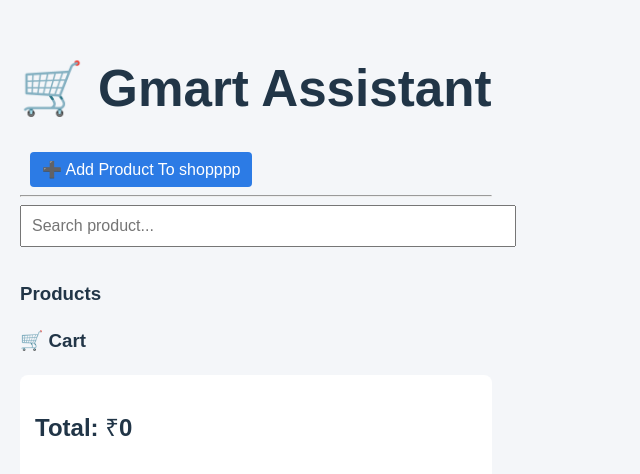
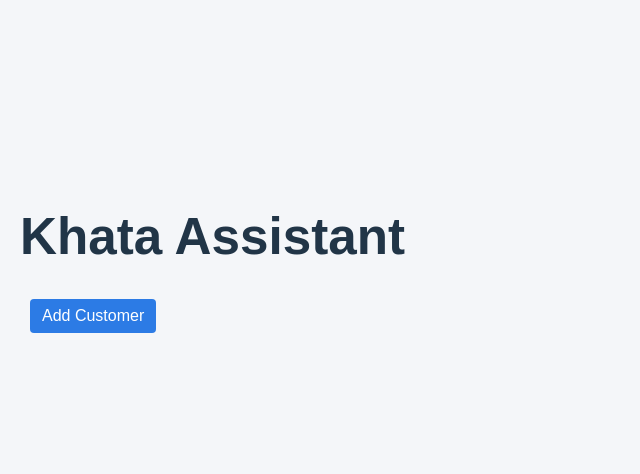
Before and after one commit to sid3798/gmart, a React (Vite) app: page / in a window 1280 px wide. Shown: the part 146-620 px from the top of the page, without its empty margins (0-640 px from the left). Built offline with nearby package versions, Linux system fonts and the light colour scheme.

Commit message:
add cust

```diff
--- a/package.json
+++ b/package.json
@@ -10,6 +10,7 @@
     "preview": "vite preview"
   },
   "dependencies": {
+    "firebase": "^12.11.0",
     "react": "^19.2.0",
     "react-dom": "^19.2.0",
     "vite-plugin-pwa": "^1.2.0"
--- a/src/App.jsx
+++ b/src/App.jsx
@@ -1,178 +1,29 @@
 import { useState } from "react";
 import "./App.css";
+import { collection, addDoc } from "firebase/firestore";
+import { db } from "./firebase";
 
 function App() {
-  const [products, setProducts] = useState([]);
-  const [cart, setCart] = useState([]);
-  const [search, setSearch] = useState("");
-  const [showForm, setShowForm] = useState(false);
 
-  const [newProduct, setNewProduct] = useState({
-    name: "",
-    qty: "",
-    unit: "Liter",
-    purchasePrice: "",
-    sellingPrice: "",
-    supplier: "",
-  });
-
-  // Auto margin calculation
-  const margin =
-    newProduct.purchasePrice && newProduct.sellingPrice
-      ? (
-          parseFloat(newProduct.sellingPrice) -
-          parseFloat(newProduct.purchasePrice)
-        ).toFixed(2)
-      : "";
-
-  const handleAddProduct = () => {
-    if (!newProduct.name || !newProduct.purchasePrice || !newProduct.sellingPrice) return;
-
-    const productToSave = {
-      id: Date.now(),
-      name: newProduct.name,
-      qty: parseFloat(newProduct.qty),
-      unit: newProduct.unit,
-      purchasePrice: parseFloat(newProduct.purchasePrice),
-      sellingPrice: parseFloat(newProduct.sellingPrice),
-      margin: parseFloat(margin),
-      supplier: newProduct.supplier,
-    };
-
-    setProducts([...products, productToSave]);
-    setShowForm(false);
-
-    setNewProduct({
-      name: "",
-      qty: "",
-      unit: "Liter",
-      purchasePrice: "",
-      sellingPrice: "",
-      supplier: "",
-    });
+  const addCustomer = async () => {
+    try {
+      await addDoc(collection(db, "customers"), {
+        name: "Ramesh",
+        createdAt: new Date()
+      });
+      alert("Customer added!");
+    } catch (error) {
+      console.error(error);
+    }
   };
-
-  const filteredProducts = products.filter((p) =>
-    p.name.toLowerCase().includes(search.toLowerCase())
-  );
-
-  const addToCart = (product) => {
-    setCart([...cart, product]);
-  };
-
-  const total = cart.reduce((sum, item) => sum + item.sellingPrice, 0);
 
   return (
     <div className="container">
-      <h1>🛒 Gmart Assistant</h1>
+      <h1>Khata Assistant</h1>
 
-      <button onClick={() => setShowForm(true)}>
-        ➕ Add Product To shopppp
+      <button onClick={addCustomer}>
+        Add Customer
       </button>
-
-      {showForm && (
-        <div className="cart-section">
-          <h3>Add New Product</h3>
-
-          <input
-            placeholder="Item Name"
-            value={newProduct.name}
-            onChange={(e) =>
-              setNewProduct({ ...newProduct, name: e.target.value })
-            }
-          />
-
-          <input
-            type="number"
-            placeholder="Quantity"
-            value={newProduct.qty}
-            onChange={(e) =>
-              setNewProduct({ ...newProduct, qty: e.target.value })
-            }
-          />
-
-          <select
-            value={newProduct.unit}
-            onChange={(e) =>
-              setNewProduct({ ...newProduct, unit: e.target.value })
-            }
-          >
-            <option>Liter</option>
-            <option>Kg</option>
-            <option>Piece</option>
-          </select>
-
-          <input
-            type="number"
-            placeholder="Purchase Price"
-            value={newProduct.purchasePrice}
-            onChange={(e) =>
-              setNewProduct({
-                ...newProduct,
-                purchasePrice: e.target.value,
-              })
-            }
-          />
-
-          <input
-            type="number"
-            placeholder="Selling Price"
-            value={newProduct.sellingPrice}
-            onChange={(e) =>
-              setNewProduct({
-                ...newProduct,
-                sellingPrice: e.target.value,
-              })
-            }
-          />
-
-          <input
-            placeholder="Supplier Name"
-            value={newProduct.supplier}
-            onChange={(e) =>
-              setNewProduct({
-                ...newProduct,
-                supplier: e.target.value,
-              })
-            }
-          />
-
-          <p>
-            💰 Margin per {newProduct.unit}: ₹{margin}
-          </p>
-
-          <button onClick={handleAddProduct}>Save Product</button>
-        </div>
-      )}
-
-      <hr />
-
-      <input
-        type="text"
-        placeholder="Search product..."
-        value={search}
-        onChange={(e) => setSearch(e.target.value)}
-      />
-
-      <h3>Products</h3>
-      {filteredProducts.map((product) => (
-        <div key={product.id} className="product-item">
-          <span>
-            {product.name} ({product.unit}) - ₹{product.sellingPrice}
-          </span>
-          <button onClick={() => addToCart(product)}>Add</button>
-        </div>
-      ))}
-
-      <h3>🛒 Cart</h3>
-      <div className="cart-section">
-        {cart.map((item, index) => (
-          <div key={index}>
-            {item.name} - ₹{item.sellingPrice}
-          </div>
-        ))}
-        <h2>Total: ₹{total}</h2>
-      </div>
     </div>
   );
 }
--- /dev/null
+++ b/src/firebase.js
@@ -0,0 +1,19 @@
+import { initializeApp } from "firebase/app";
+import { getFirestore } from "firebase/firestore";
+
+// Your config (keep as it is)
+const firebaseConfig = {
+  apiKey: "AIzaSyAXJgvNiepws0CUuoYgMMH-h02WmbgQk28",
+  authDomain: "khata-assistant-b38bf.firebaseapp.com",
+  projectId: "khata-assistant-b38bf",
+  storageBucket: "khata-assistant-b38bf.firebasestorage.app",
+  messagingSenderId: "215231664114",
+  appId: "1:215231664114:web:e4ef47ed553feeb5cb656b",
+  measurementId: "G-KPSKZX9MSZ"
+};
+
+// Initialize Firebase
+const app = initializeApp(firebaseConfig);
+
+// 👉 Firestore DB
+export const db = getFirestore(app);
```
Also changed, not shown: 1 other file (tests, documents, lock files or other folders).
